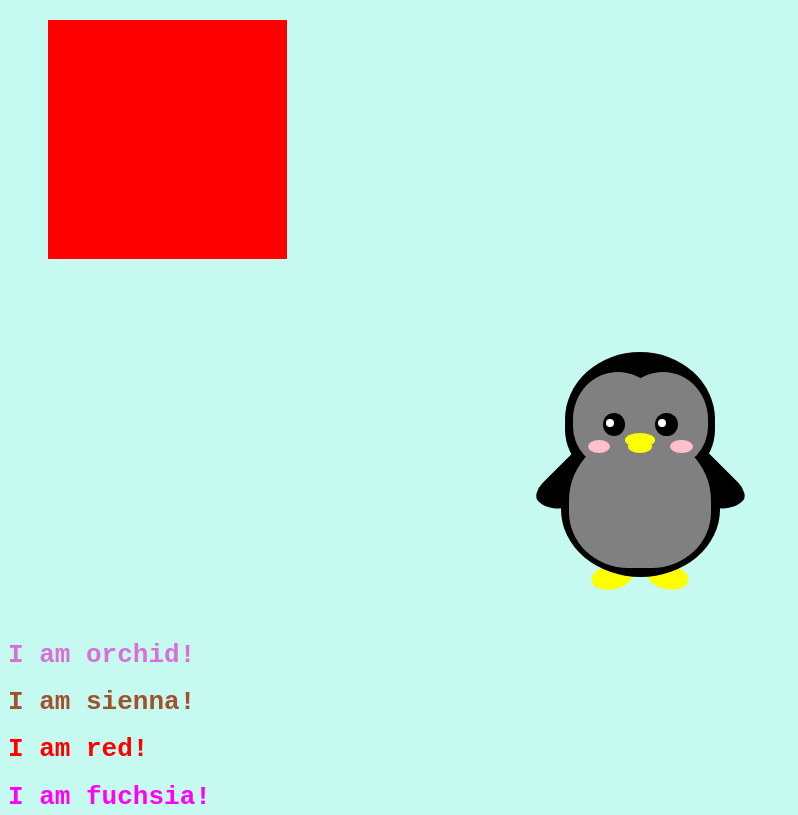
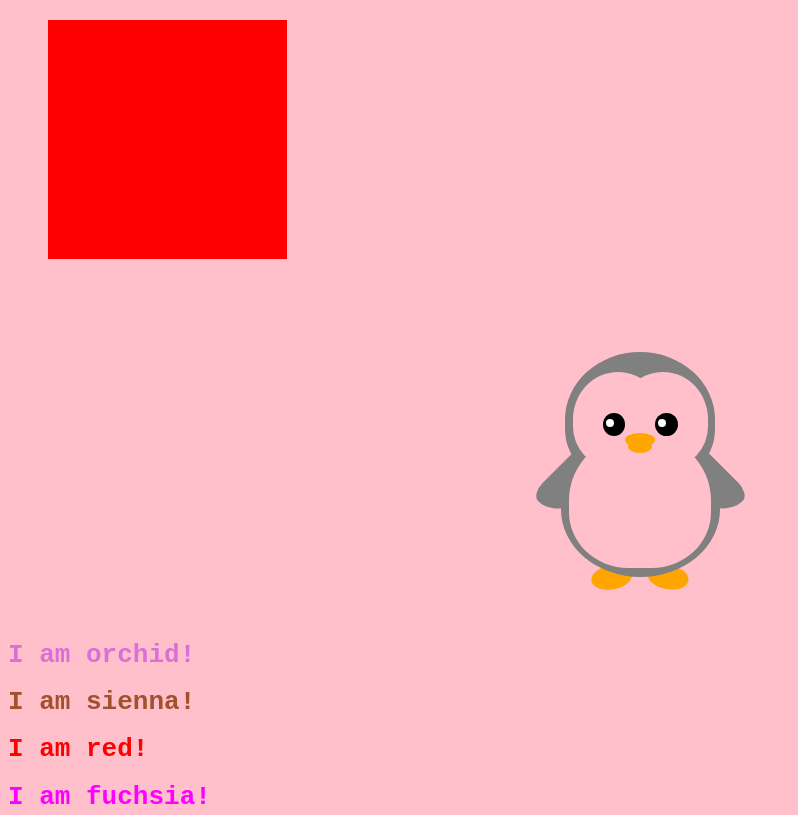
Before and after one commit to akashcedcoss/css-hands-on-assignment, a plain HTML site: page src/index.html in a window 1280 px wide. Shown: the top 815 px of the page, without its empty margins (0-798 px from the left). Drawn offline with Linux system fonts and the light colour scheme.

Commit message:
Inherit CSS Variables

```diff
--- a/src/index.html
+++ b/src/index.html
@@ -106,64 +106,25 @@
   }
 
   /* PENGUIN CSS CLASS */
+  :root {
+    /* Only change code below this line */
+  --penguin-belly: pink;
+    /* Only change code above this line */
+  }
+
+  body {
+    background: var(--penguin-belly, #c6faf1);
+  }
+
   .penguin {
-    --penguin-skin: black;
-    --penguin-belly: gray;
-    --penguin-beak: yellow;
+    --penguin-skin: gray;
+    --penguin-beak: orange;
     position: relative;
     margin: auto;
     display: block;
     margin-top: 5%;
     width: 300px;
     height: 300px;
-  }
-
-  .penguin-top {
-    top: 10%;
-    left: 25%;
-
-    /* Change code below this line */
-    background: var(--pengiun-skin, black);
-    /* Change code above this line */
-
-    width: 50%;
-    height: 45%;
-    border-radius: 70% 70% 60% 60%;
-  }
-
-  .penguin-bottom {
-    top: 40%;
-    left: 23.5%;
-
-    /* Change code below this line */
-    background: var(--pengiun-skin, black);
-    /* Change code above this line */
-
-    width: 53%;
-    height: 45%;
-    border-radius: 70% 70% 100% 100%;
-  }
-
-  .right-hand {
-    top: 0%;
-    left: -5%;
-    background: var(--penguin-skin, black);
-    width: 30%;
-    height: 60%;
-    border-radius: 30% 30% 120% 30%;
-    transform: rotate(45deg);
-    z-index: -1;
-  }
-
-  .left-hand {
-    top: 0%;
-    left: 75%;
-    background: var(--penguin-skin, black);
-    width: 30%;
-    height: 60%;
-    border-radius: 30% 30% 30% 120%;
-    transform: rotate(-45deg);
-    z-index: -1;
   }
 
   .right-cheek {
@@ -191,6 +152,46 @@
     width: 95%;
     height: 100%;
     border-radius: 120% 120% 100% 100%;
+  }
+
+  .penguin-top {
+    top: 10%;
+    left: 25%;
+    background: var(--penguin-skin, gray);
+    width: 50%;
+    height: 45%;
+    border-radius: 70% 70% 60% 60%;
+  }
+
+  .penguin-bottom {
+    top: 40%;
+    left: 23.5%;
+    background: var(--penguin-skin, gray);
+    width: 53%;
+    height: 45%;
+    border-radius: 70% 70% 100% 100%;
+  }
+
+  .right-hand {
+    top: 0%;
+    left: -5%;
+    background: var(--penguin-skin, gray);
+    width: 30%;
+    height: 60%;
+    border-radius: 30% 30% 120% 30%;
+    transform: rotate(45deg);
+    z-index: -1;
+  }
+
+  .left-hand {
+    top: 0%;
+    left: 75%;
+    background: var(--penguin-skin, gray);
+    width: 30%;
+    height: 60%;
+    border-radius: 30% 30% 30% 120%;
+    transform: rotate(-45deg);
+    z-index: -1;
   }
 
   .right-feet {
@@ -276,10 +277,6 @@
     width: 16%;
     height: 10%;
     border-radius: 50%;
-  }
-
-  body {
-    background: #c6faf1;
   }
 
   .penguin * {
```
